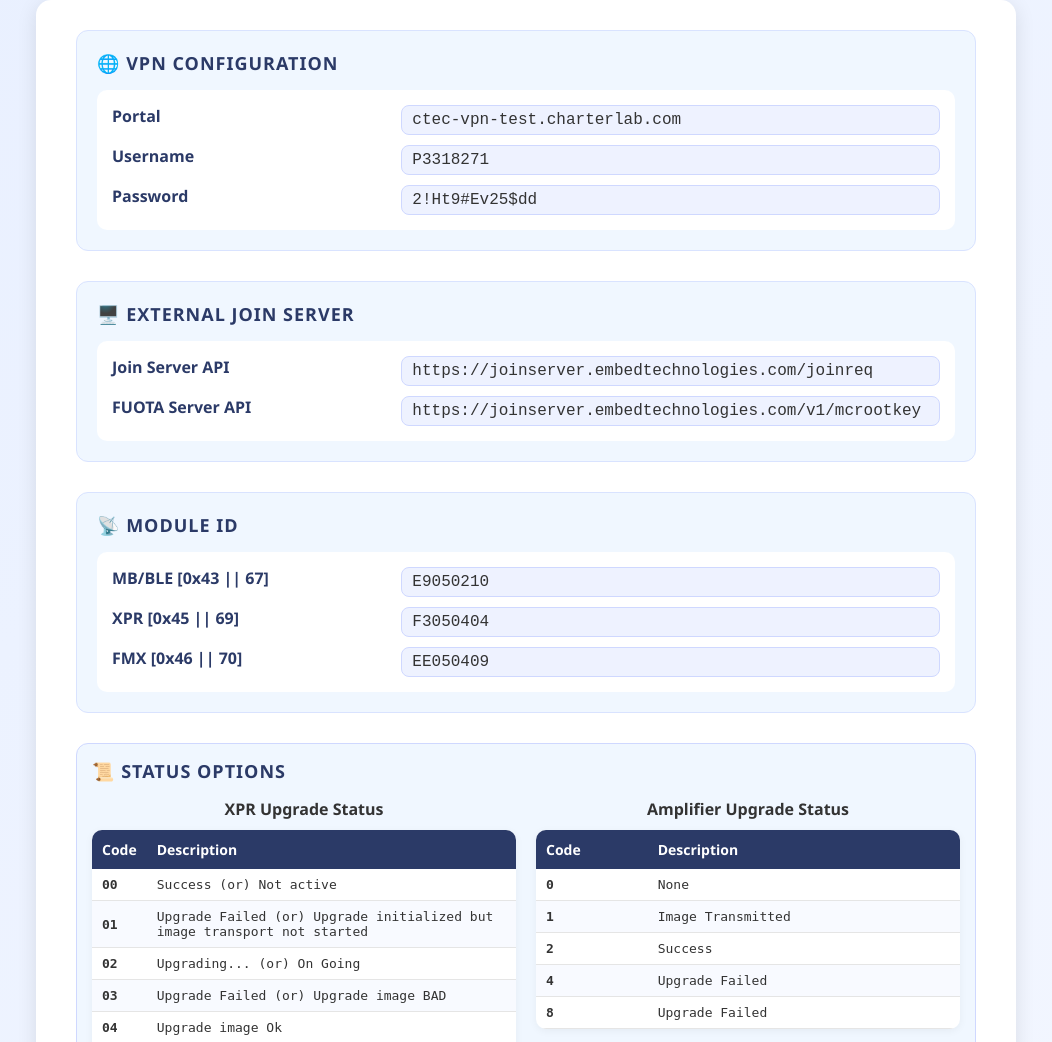
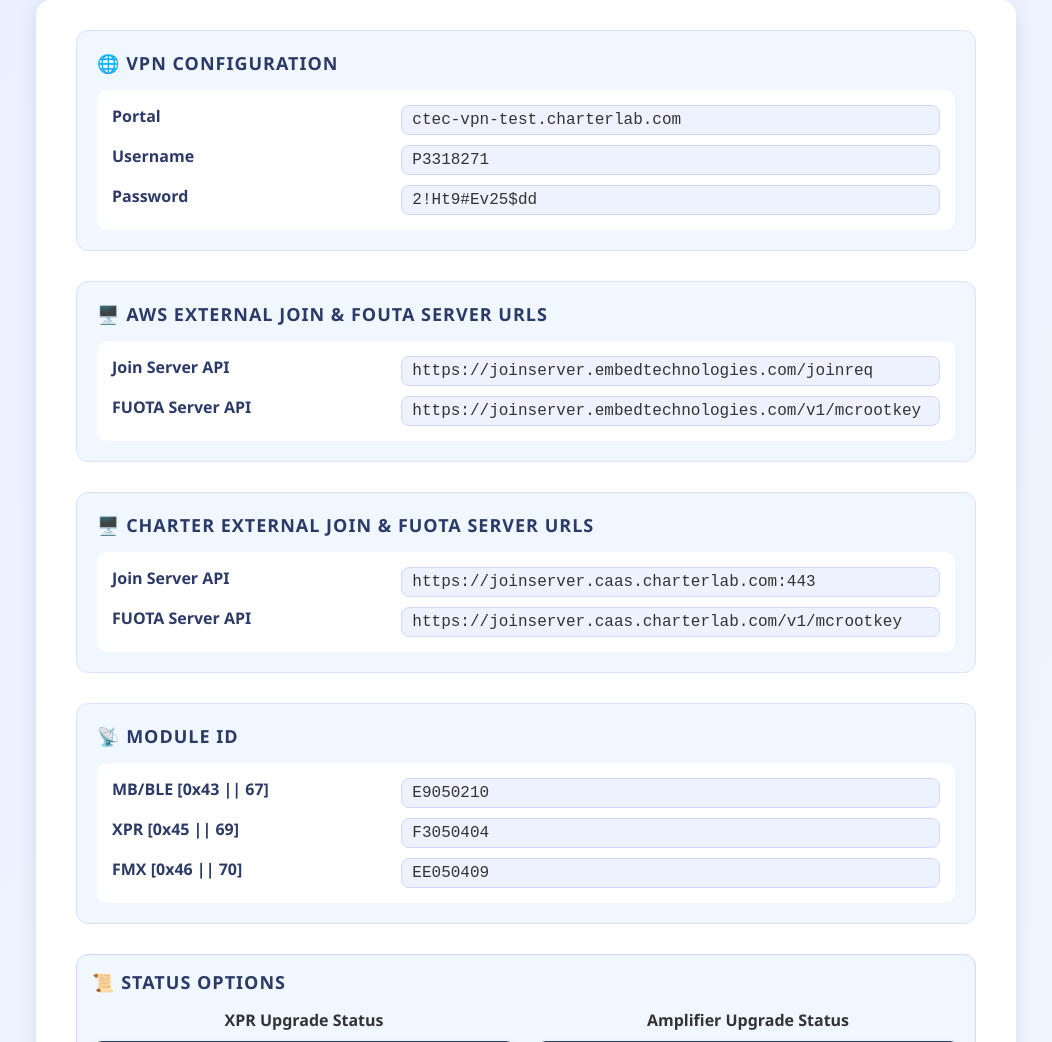
Before and after one commit to VenkataSuresh7989/fuota, a Flask app: page / in a window 1280 px wide. Shown: the top 1042 px of the page, without its empty margins (114-1166 px from the left). Run offline with Flask 3, Linux system fonts and the light colour scheme.

Commit message:
URL's updated.

```diff
--- a/templates/index.html
+++ b/templates/index.html
@@ -21,14 +21,25 @@
       </div>
     </div>
 
-    <!-- Join Server -->
+    <!-- AWS External Join & FOUTA Server URLs -->
     <div class="module-section">
-      <h3>🖥️ External Join Server</h3>
+      <h3>🖥️ AWS External Join & FOUTA Server URLs</h3>
       <div class="module-grid">
         <div class="module-label">Join Server API</div>
         <div class="module-value">https://joinserver.embedtechnologies.com/joinreq</div>
         <div class="module-label">FUOTA Server API</div>
         <div class="module-value">https://joinserver.embedtechnologies.com/v1/mcrootkey</div>
+      </div>
+    </div>
+
+    <!-- Charter External Join & FUOTA Server URLs -->
+    <div class="module-section">
+      <h3>🖥️ Charter External Join & FUOTA Server URLs</h3>
+      <div class="module-grid">
+        <div class="module-label">Join Server API</div>
+        <div class="module-value">https://joinserver.caas.charterlab.com:443</div>
+        <div class="module-label">FUOTA Server API</div>
+        <div class="module-value">https://joinserver.caas.charterlab.com/v1/mcrootkey</div>
       </div>
     </div>
 
```
